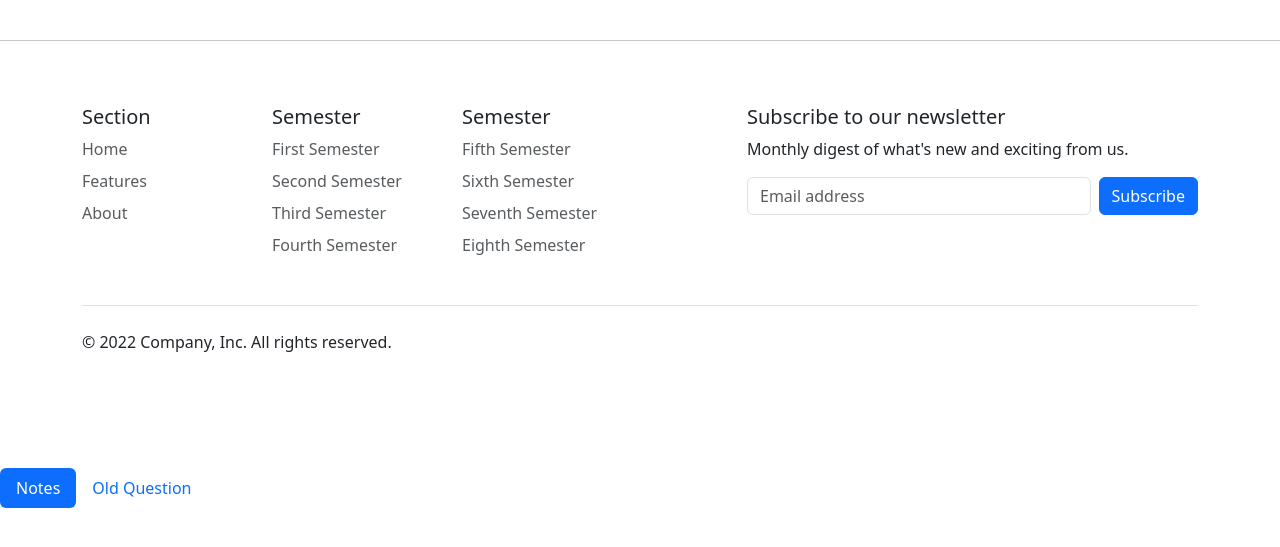
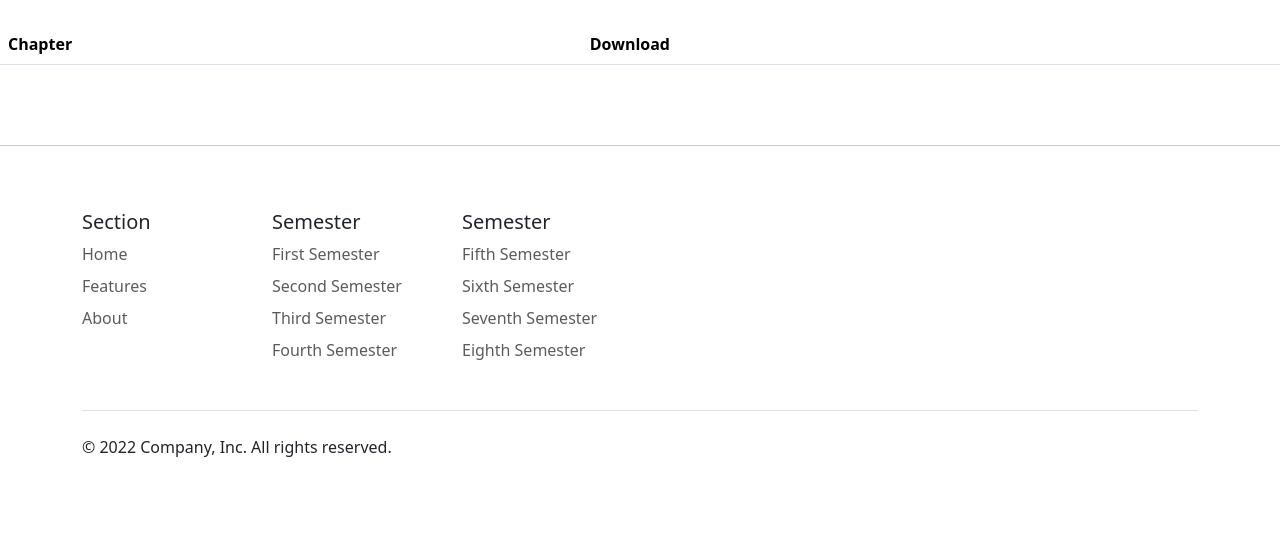
Before and after one commit to code-bugger/CSITNOTES, a Django app: page /explore/1 in a window 1280 px wide. Shown: the part 122-669 px from the top of the page. Run offline with Django 4.2, Linux system fonts and the light colour scheme; data comes from the database, SQL or seed files in the repository; both versions use the stored data as it was after the commit; lists and menus that the app fills with data are empty; some libraries are stand-ins or nearby versions.

Commit message:
Changed in subject.html

```diff
--- a/subject/urls.py
+++ b/subject/urls.py
@@ -4,5 +4,6 @@ from . import views
 urlpatterns = [
     path('',views.home),
     path('<int:value>',views.subject),
-    path('explore/<int:hero>',views.explore)
+    path('explore/<int:hero>',views.explore),
+    path('searchbar/',views.searchbar,name='searchbar'),
 ]
--- a/subject/views.py
+++ b/subject/views.py
@@ -14,3 +14,9 @@ def explore(request,hero):
     model=Question.objects.all().filter(Subject_Name=hero)
     modela=Note.objects.all().filter(Subject_Name=hero)
     return render(request,'chapter.html',{'model':model,'modela':modela})
+
+def searchbar(request):
+    if request.method=="GET":
+        val=request.GET.get('search')
+        model=Note.objects.filter(Chapter__contains=val)
+    return render(request,'chapter.html',{'model':model})
--- a/template/chapter.html
+++ b/template/chapter.html
@@ -8,50 +8,49 @@
 </nav>
 <div class="tab-content" id="nav-tabContent">
   <div class="tab-pane fade show active" id="nav-home" role="tabpanel" aria-labelledby="nav-home-tab" tabindex="0">
-    {% for models in modela %}
     <br>
-    {{models.Chapter}}  :  <a href="{{models.Note_file.url}}">{{models.Note_file}}</a>
+    <table class="table table-hover">
+      <thead>
+        <tr>
+          <th scope="col">Chapter</th>
+          <th scope="col">Download</th>
+        </tr>
+      </thead>
+      <tbody>
+        {% for models in modela %}
+        <tr>
+          <td>{{models.Chapter}} </td>
+          <td><a href="{{models.Note_file.url}}">{{models.Note_file}}</a></td>
+        </tr>
+        {% endfor %}
+      </tbody>
+    </table>
+
     <br>
-    {% endfor %}
+
 
   </div>
   <div class="tab-pane fade" id="nav-profile" role="tabpanel" aria-labelledby="nav-profile-tab" tabindex="0">
-    {% for models in model %}
     <br>
-    {{models.year}}  :  <a href="{{models.Question_file.url}}">{{models.Question_file}}</a>
-    <br>
-    {% endfor %}
+    <table class="table table-hover">
+      <thead>
+        <tr>
+          <th scope="col">Year</th>
+          <th scope="col">Download</th>
+        </tr>
+      </thead>
+      <tbody>
+        {% for models in model %}
+        <tr>
+          <td>{{models.year}} </td>
+          <td><a href="{{models.Question_file.url}}">{{models.Question_file}}</a></td>
+        </tr>
+        {% endfor %}
+      </tbody>
+    </table>
 
   </div>
 </div>
 <br>
 <hr>
 {% include 'footer.html' %}
-
-
-
-
-<ul class="nav nav-pills mb-3" id="pills-tab" role="tablist">
-  <li class="nav-item" role="presentation">
-    <button class="nav-link active" id="pills-home-tab" data-bs-toggle="pill" data-bs-target="#pills-home" type="button" role="tab" aria-controls="pills-home" aria-selected="true">Notes</button>
-  </li>
-  <li class="nav-item" role="presentation">
-    <button class="nav-link" id="pills-profile-tab" data-bs-toggle="pill" data-bs-target="#pills-profile" type="button" role="tab" aria-controls="pills-profile" aria-selected="false">Old Question</button>
-  </li>
-</ul>
-<div class="tab-content" id="pills-tabContent">
-  <div class="tab-pane fade show active" id="pills-home" role="tabpanel" aria-labelledby="pills-home-tab" tabindex="0">
-    {% for models in modela %}
-    {{models.Chapter}}  :  <a href="{{models.Note_file.url}}">{{models.Note_file}}</a>
-    <br>
-    {% endfor %}
-  </div>
-  <div class="tab-pane fade" id="pills-profile" role="tabpanel" aria-labelledby="pills-profile-tab" tabindex="0">
-    {% for models in model %}
-    {{models.year}}  :  <a href="{{models.Question_file.url}}">{{models.Question_file}}</a>
-    <br>
-    {% endfor %}
-
-  </div>
-
-</div>
--- a/template/footer.html
+++ b/template/footer.html
@@ -70,17 +70,6 @@
                     </ul>
                 </div>
 
-                <div class="col-md-5 offset-md-1 mb-3">
-                    <form>
-                        <h5>Subscribe to our newsletter</h5>
-                        <p>Monthly digest of what's new and exciting from us.</p>
-                        <div class="d-flex flex-column flex-sm-row w-100 gap-2">
-                            <label for="newsletter1" class="visually-hidden">Email address</label>
-                            <input id="newsletter1" type="text" class="form-control" placeholder="Email address">
-                            <button class="btn btn-primary" type="button">Subscribe</button>
-                        </div>
-                    </form>
-                </div>
             </div>
 
             <div class="d-flex flex-column flex-sm-row justify-content-between py-4 my-4 border-top">
--- a/template/header.html
+++ b/template/header.html
@@ -42,9 +42,9 @@
             </ul>
           </li>
         </ul>
-        <form class="d-flex" role="search">
-          <input class="form-control me-2" type="search" placeholder="Search" aria-label="Search">
-          <button class="btn btn-outline-success" type="submit">Search</button>
+        <form class="d-flex" role="search" action="{% url 'searchbar' %}" method="get">
+          <input class="form-control me-2" type="search" placeholder="Search" aria-label="Search" name="search">
+          <a href="/search"> </a><button class="btn btn-outline-success" type="submit">Search</button> </a>
         </form>
       </div>
     </div>
```
Also changed, not shown: db.sqlite3.
